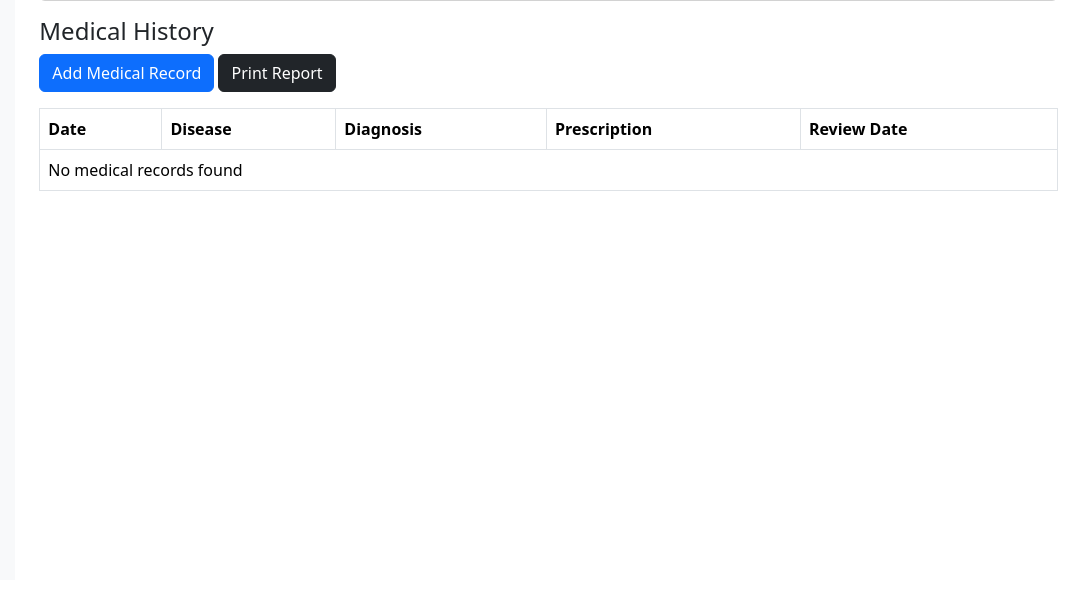
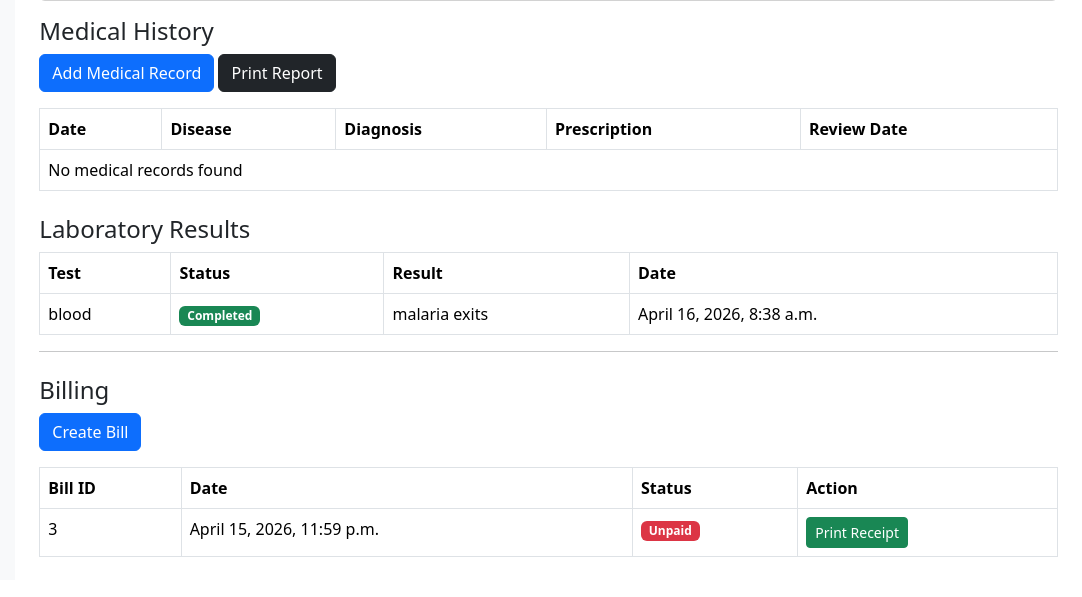
Before and after one commit to paulka320/hospital_system, a Django app: page /patients/detail/8/ in a window 1280 px wide. Shown: the part 276-873 px from the top of the page, without its empty margins (198-1280 px from the left). Before the commit the page ends 467 px from the top, so only its background shows below. Run offline with Django 5.2, Linux system fonts and the light colour scheme; a user stored in the database is signed in; data comes from the database, SQL or seed files in the repository; both versions use the stored data as it was after the commit; data that the repository does not hold is empty.

Commit message:
updated version

```diff
--- a/hospital_system/billing/urls.py
+++ b/hospital_system/billing/urls.py
@@ -9,5 +9,5 @@ urlpatterns = [
         name='billing_dashboard'
     ),
     path('create/',views.create_bill,name='create_bill'),
-
+    path('receipt/<int:bill_id>/',views.bill_receipt,name='bill_receipt'),
 ]
--- a/hospital_system/patients/views.py
+++ b/hospital_system/patients/views.py
@@ -61,16 +61,20 @@ def api_patients(request):
     patients =Patient.objects.all()
     serializer =PatientSerializer(patients,many=True)
     return Response(serializer.data)
-
+from billing.models import Bill
 @login_required
 def patient_detail(request,id):
     patient = get_object_or_404(Patient,id=id)
     records=MedicalRecord.objects.filter(patient=patient)
     labs=Laboratory.objects.filter(patient=patient)
+    bills = Bill.objects.filter(
+        patient=patient
+    )
     return render(request,'patients/patient_detail.html',{
         'patient':patient,
         'records':records,
         'labs':labs,
+        'bills':bills,
     })
 
 @login_required
--- a/hospital_system/templates/base.html
+++ b/hospital_system/templates/base.html
@@ -12,12 +12,14 @@
 <!-- Navbar -->
 <nav class="navbar navbar-dark bg-dark">
     <div class="container-fluid">
+
+        <span class="navbar-brand">Hospital System</span>
         <div class="d-flex">
         <span class="text-white me-3">Welcome, {{user.username}}</span>
         <a href="{% url 'login' %}" class="btn btn-danger btn-sm">Logout</a>
     </div>
-        <span class="navbar-brand">Hospital System</span>
     </div>
+
 </nav>
 
 <div class="container-fluid">
--- a/hospital_system/templates/patients/patient_detail.html
+++ b/hospital_system/templates/patients/patient_detail.html
@@ -10,10 +10,22 @@
     <p>Address: {{ patient.address }}</p>
 </div>
 
+<!-- MEDICAL RECORDS -->
+
 <h4>Medical History</h4>
-<a href="{% url 'add_medical_record' patient.id %}"class="btn btn-primary mb-3">Add Medical Record</a>
-<a href="{% url 'patient_report' patient.id %}" class="btn btn-dark mb-3">Print Report</a>
+
+<a href="{% url 'add_medical_record' patient.id %}"
+   class="btn btn-primary mb-3">
+   Add Medical Record
+</a>
+
+<a href="{% url 'patient_report' patient.id %}"
+   class="btn btn-dark mb-3">
+   Print Report
+</a>
+
 <table class="table table-bordered">
+
 <thead>
 <tr>
     <th>Date</th>
@@ -23,7 +35,9 @@
     <th>Review Date</th>
 </tr>
 </thead>
+
 <tbody>
+
 {% for record in records %}
 
 <tr>
@@ -33,8 +47,27 @@
     <td>{{ record.prescription }}</td>
     <td>{{ record.review_date }}</td>
 </tr>
+
+{% empty %}
+
+<tr>
+<td colspan="5">
+No medical records found
+</td>
+</tr>
+
+{% endfor %}
+
+</tbody>
+
+</table>
+
+<!-- LABORATORY RESULTS -->
+
 <h4 class="mt-4">Laboratory Results</h4>
+
 <table class="table table-bordered">
+
 <thead>
 <tr>
     <th>Test</th>
@@ -43,33 +76,112 @@
     <th>Date</th>
 </tr>
 </thead>
+
 <tbody>
+
 {% for lab in labs %}
+
 <tr>
+
 <td>{{ lab.test_type }}</td>
+
 <td>
 {% if lab.completed %}
-                        <span class="badge bg-success">Completed</span>
+<span class="badge bg-success">
+Completed
+</span>
 {% else %}
-                        <span class="badge bg-warning">Pending</span>
+<span class="badge bg-warning">
+Pending
+</span>
 {% endif %}
 </td>
+
 <td>{{ lab.result }}</td>
+
 <td>{{ lab.requested_date }}</td>
+
 </tr>
+
 {% empty %}
+
 <tr>
-                    <td colspan="4">No lab tests found</td>
+<td colspan="4">
+No lab tests found
+</td>
 </tr>
+
 {% endfor %}
+
 </tbody>
+
 </table>
+
+<!-- BILLING SECTION -->
+
+<hr>
+
+<h4 class="mt-4">Billing</h4>
+
+<a href="{% url 'create_bill' %}"
+   class="btn btn-primary mb-3">
+   Create Bill
+</a>
+
+<table class="table table-bordered">
+
+<tr>
+    <th>Bill ID</th>
+    <th>Date</th>
+    <th>Status</th>
+    <th>Action</th>
+</tr>
+
+{% for bill in bills %}
+
+<tr>
+
+<td>{{ bill.id }}</td>
+
+<td>{{ bill.created_at }}</td>
+
+<td>
+
+{% if bill.paid %}
+<span class="badge bg-success">
+Paid
+</span>
+{% else %}
+<span class="badge bg-danger">
+Unpaid
+</span>
+{% endif %}
+
+</td>
+
+<td>
+
+<a href="{% url 'bill_receipt' bill.id %}"
+   class="btn btn-success btn-sm">
+
+Print Receipt
+
+</a>
+
+</td>
+
+</tr>
+
 {% empty %}
+
 <tr>
-            <td colspan="5">No medical records found</td>
+<td colspan="4">
+No bills found
+</td>
 </tr>
+
 {% endfor %}
-    </tbody>
+
 </table>
 
 {% endblock %}
```
Also changed, not shown: hospital_system/billing/views.py (+10 -0 lines), hospital_system/db.sqlite3. Lines whose indentation alone changed are shown as unchanged.
